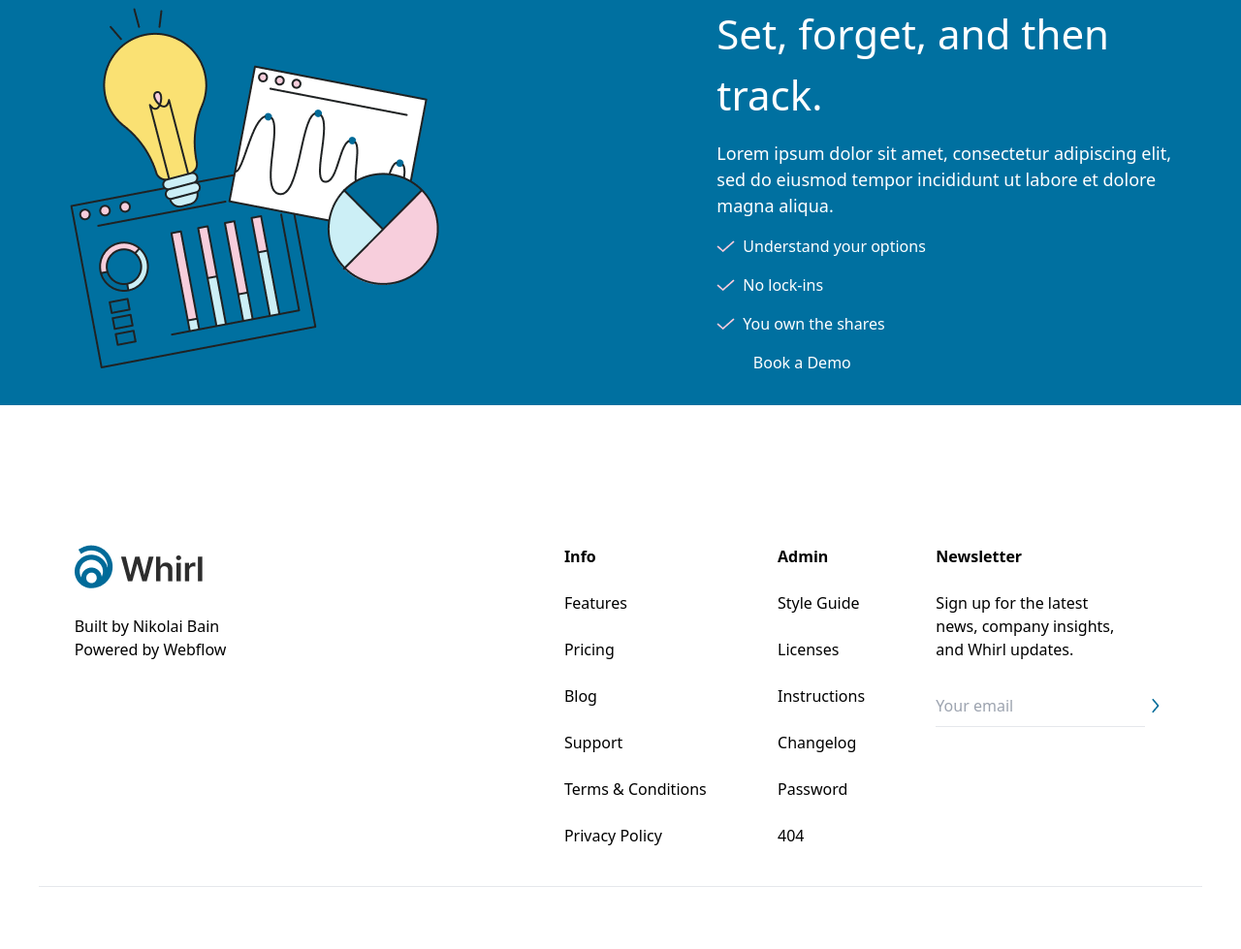
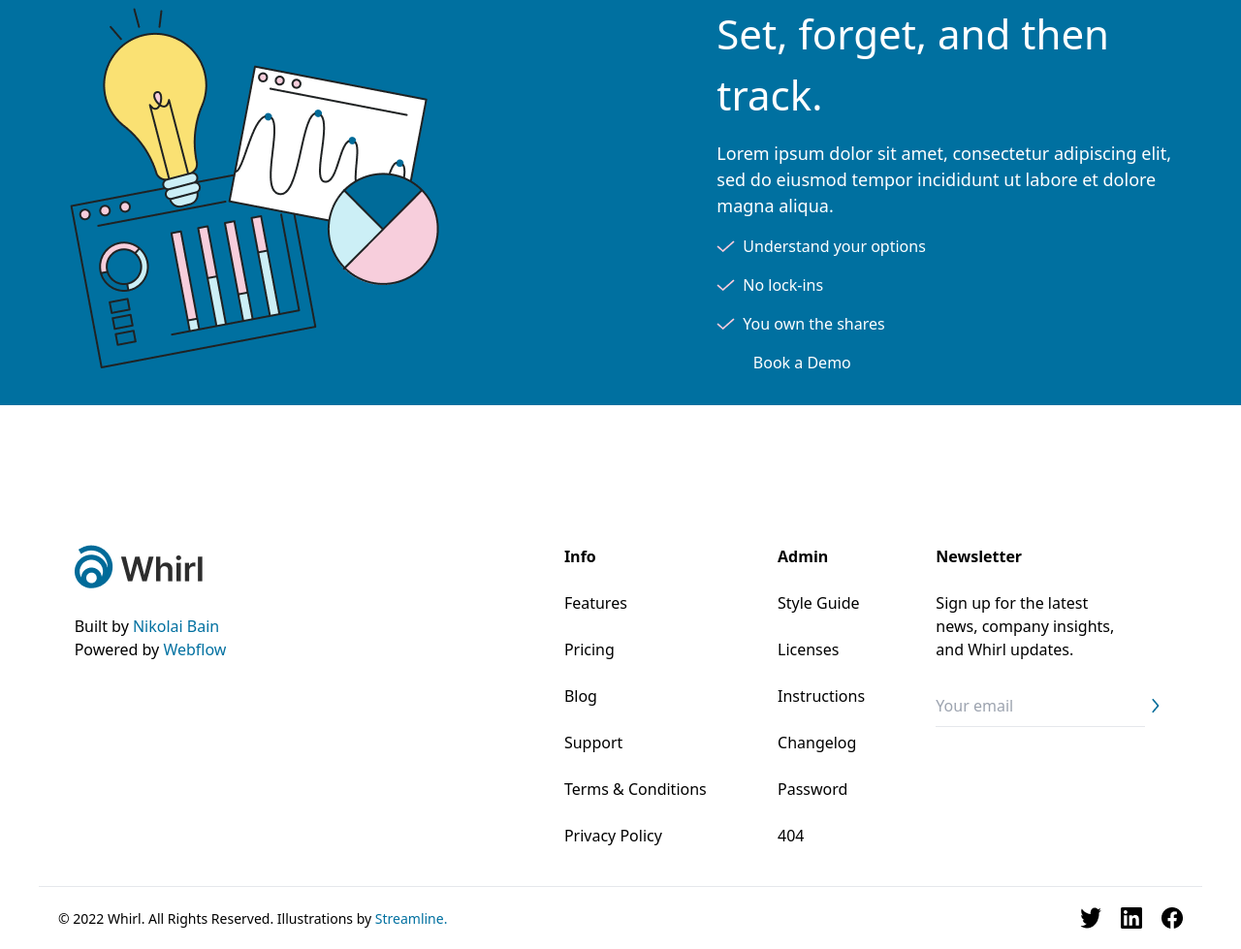
Before and after one commit to amonsho/hwBranch, a website: page src/index.html in a window 1280 px wide. Shown: the part 1210-2189 px from the top of the page at 97% size. Before the commit the page ends 2125 px from the top, so only its background shows below. Drawn offline with Linux system fonts and the light colour scheme.

Commit message:
add 7 work to project

```diff
--- a/src/index.html
+++ b/src/index.html
@@ -95,8 +95,8 @@
     <footer class="max-w-[1200px] m-auto flex justify-around border-b pb-10">
         <aside class="w-[432px] ">
             <img src="images/IMAGE (36).png" alt=""> <br>
-            <p>Built by Nikolai Bain</p>
-            <p>Powered by Webflow</p>
+            <p>Built by <span class="text-[#0070A0]">Nikolai Bain</span></p>
+            <p>Powered by <span class="text-[#0070A0]">Webflow</span></p>
         </aside>
         <aside>
             <p class="font-[600]">Info</p> <br>
@@ -126,5 +126,15 @@
         </aside>
     </footer>
     </div>
+    <footer class="max-w-[1200px] m-auto flex justify-between p-5 items-center">
+        <aside>
+            <p class="text-[14px]">© 2022 Whirl. All Rights Reserved. Illustrations by <span class="text-[#0070A0]">Streamline.</span></p>
+        </aside>
+        <aside class="flex gap-5 items-center">
+            <img src="images/Frame (30).png" alt="">
+            <img src="images/Frame (31).png" alt="">
+            <img src="images/Frame (32).png" alt="">
+        </aside>
+    </footer>
 </body>
 </html>
```
Also changed, not shown: src/images/Frame (30).png (added), src/images/Frame (31).png (added), src/images/Frame (32).png (added), src/output.css.
